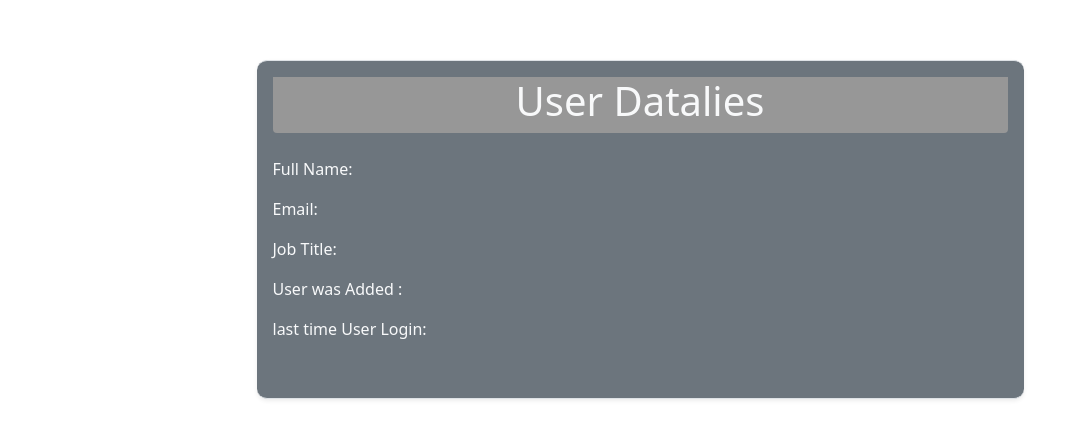
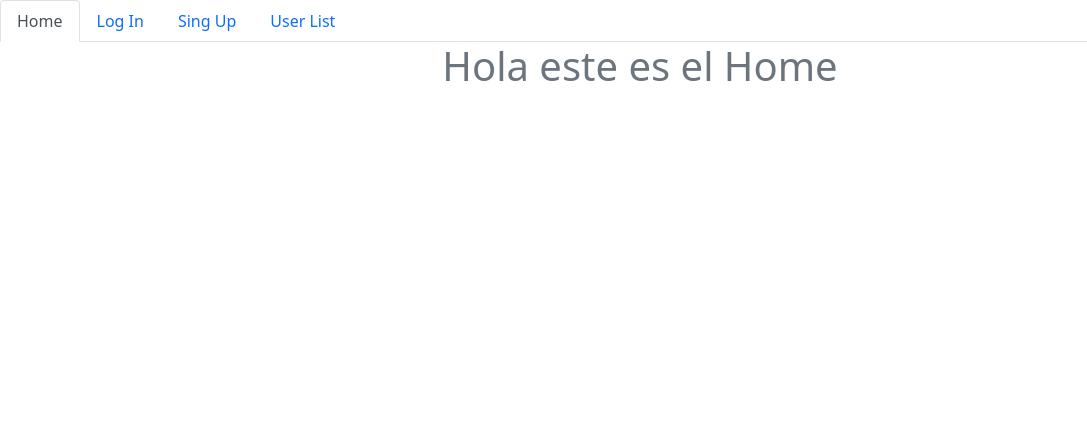
Before and after one commit to artelligence-fidel/proyecto-one, a React (Create React App) app: page / in a window 1280 px wide. Shown: the top 438 px of the page, without its empty margins (0-1087 px from the left). Built offline with nearby package versions, Linux system fonts and the light colour scheme.

Commit message:
add la ruta a la vista de un solo usuario

```diff
--- a/src/App.js
+++ b/src/App.js
@@ -2,20 +2,19 @@
 // Neceita mas modificaciones
 import React from 'react';
 //import UsoDeMoment from "./component/UsoDeMoment"
-/*
+
 import { BrowserRouter, Switch,Route } from 'react-router-dom';
 import Home from './pages/Home';
 import RegisterForm from './component/RegisterForm';
 import Login from './component/Login';
 import UserList from './pages/UserList';
 import Layout from './component/Layout'
-import 'bootstrap/dist/css/bootstrap.css'*/
+import 'bootstrap/dist/css/bootstrap.css'
 import User from './component/User'
 function App() {
 
   return (
-    <User/>
-/*
+
 
     // este es es el enrrutador
       <BrowserRouter>
@@ -25,12 +24,12 @@ function App() {
               <Route exact path="/login-user" component={Login} />
               <Route exact path="/sing-up-user" component={RegisterForm} />
               <Route exact path="/list-of-users" component={UserList} />
-
+              <Route exact path="/list-of-users/user" component={User} />
           </Switch>
         </Layout>
   </BrowserRouter>
 
-     */
+
 
   );
 
```
